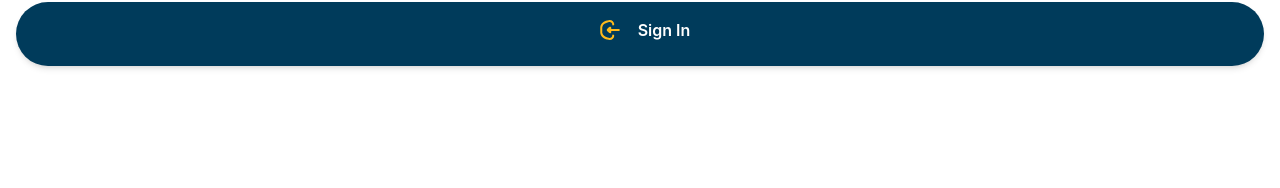
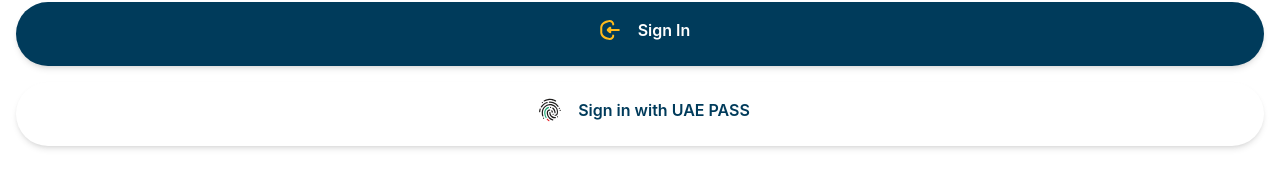
Before and after one commit to IKazimAgha/react-type-tailwindcss, a React (Create React App) app: page /login in a window 1280 px wide. Shown: the part 516-704 px from the top of the page. Built offline with nearby package versions, Linux system fonts and the light colour scheme.

Commit message:
buttons and icons

```diff
--- a/src/components/buttonIcon.tsx
+++ b/src/components/buttonIcon.tsx
@@ -3,15 +3,15 @@
 interface ButtonIconProps {
     title: string;
     icon: any;
-
+    customStyle? : string
 }
 
-export const ButtonIcon: React.FC<ButtonIconProps> = ({title, icon}) => {
+export const ButtonIcon: React.FC<ButtonIconProps> = ({title, icon, customStyle}) => {
     return (
       <div className="flex justify-center items-center mt-4">
-        <button className="flex inline-block h-16 bg-mainBlue align-middle text-white font-semibold py-4 w-full px-4 rounded-full justify-center shadow-md hover:bg-blue-600 focus:outline-none focus:ring-2 focus:ring-blue-400">
+        <button className={`flex inline-block h-16 bg-mainBlue align-middle text-white font-semibold py-4 w-full px-4 rounded-full justify-center shadow-md hover:bg-blue-600 focus:outline-none focus:ring-2 focus:ring-blue-400 ${customStyle}`}>
           <img src={icon} className='h-6 w-10' />
-          <h3 className='ml-2 inline-block align-middle'>{title}</h3>
+          <h3 className={`ml-2 inline-block align-middle ${customStyle}`}>{title}</h3>
         </button>
       </div>
     );
--- a/src/pages/login.tsx
+++ b/src/pages/login.tsx
@@ -5,6 +5,7 @@
 import { InputBox } from '../components/inputBox';
 import { ButtonIcon } from '../components/buttonIcon';
 import SignInSVG from "../icons/signIn.svg";
+import ThumbSVG from "../icons/thumb.svg";
 
 const Home = () => {
     return(
@@ -33,6 +34,9 @@
                 <div>
                     <ButtonIcon title='Sign In' icon={SignInSVG} />
                 </div>
+                <div>
+                    <ButtonIcon title='Sign in with UAE PASS' icon={ThumbSVG} customStyle='bg-white text-mainBlue' />
+                </div>
             </div>
         </div>
     )
```
Also changed, not shown: src/icons/thumb.svg (added).
